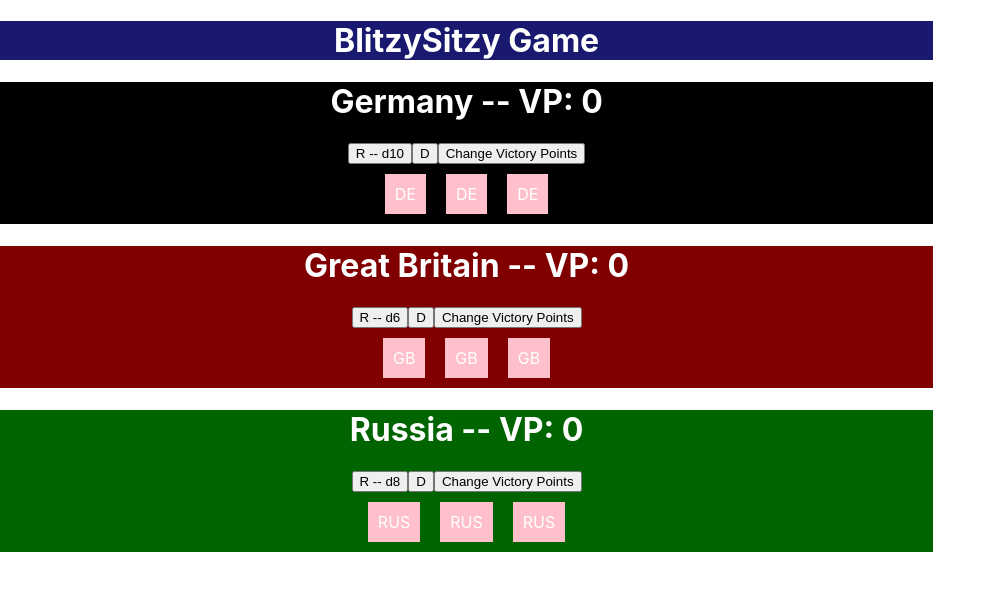
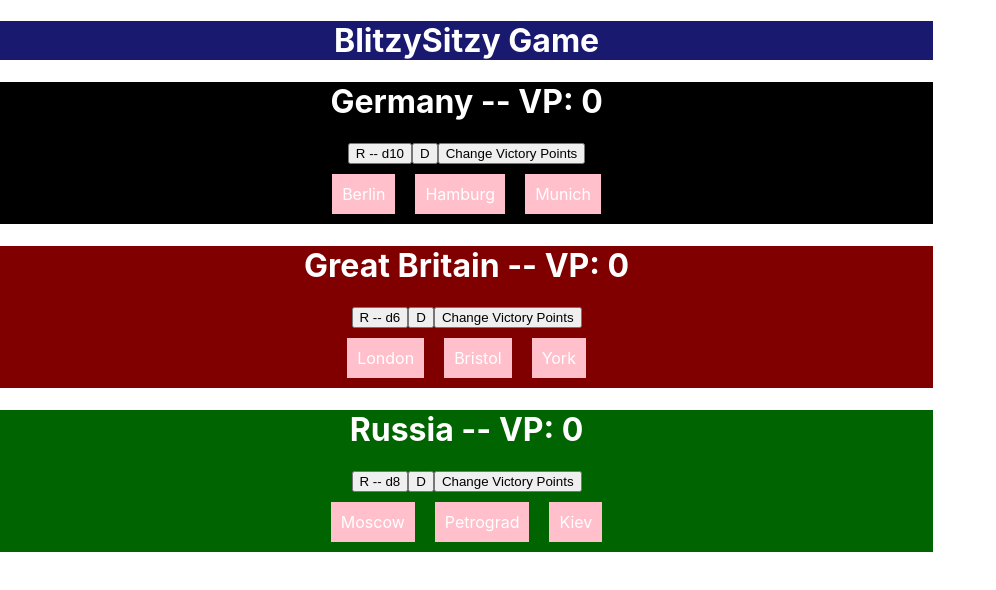
Before and after one commit to d-easton/blitzy-sitzy, a React (Create React App) app: page / in a window 1280 px wide. Shown: the top 590 px of the page, without its empty margins (0-996 px from the left). Built offline with nearby package versions, Linux system fonts and the light colour scheme.

Commit message:
fixed bugs in arguments to add dynamic city rendering

```diff
--- a/src/assets/spaces/space-text-library.js
+++ b/src/assets/spaces/space-text-library.js
@@ -1,3 +1,4 @@
+import React, {Component} from 'react';
 import Space from "../../components/nation/components/space";
 
 /*
--- a/src/components/nation/components/space/space.js
+++ b/src/components/nation/components/space/space.js
@@ -2,7 +2,7 @@ import React, {Component} from 'react';
 //import './space.css';
 
 class Space extends Component {
-    constructor(props, id, effect, text, nation) {
+    constructor(id, effect, text, nation, props) {  // todo: props must come last here, so fix params
         super(props);
         this.id = id;
         this.effect = effect;
@@ -29,7 +29,7 @@ class Space extends Component {
     }
     */
     render() {
-      return(<p> {this.text} </p>);
+      return(<li>{this.props.text}</li>);
    }
 
 };
--- a/src/components/nation/components/track/track.js
+++ b/src/components/nation/components/track/track.js
@@ -33,8 +33,13 @@ const Track = props => {
     });
 
     */
-
-    const trackBody = props.spaces.map((item) =><li>{item}</li>); //    , i    <li key={i} value={item}
+    const trackBody = props.spaces.map((item) => <Space
+        id={item.id}
+        effect={item.effect}
+        text={item.text}
+        nation={item.nation}
+    />);
+                      //    , i    <li key={i} value={item}
 
     return (
         <ul>
--- a/src/components/nation/nation.js
+++ b/src/components/nation/nation.js
@@ -40,6 +40,7 @@ class Nation extends Component {
         }
 
         this.spaces = Spaces[this.id];
+        console.log("construct nation -- "+ Spaces[this.id][0].effect);
     }
 
     componenetDidMount(){
@@ -72,7 +73,7 @@ class Nation extends Component {
                 <RollButton class={this.id} dieSize={this.dieSize} onClick></RollButton>
                 <DrawButton class={this.id} onclick={this.handleClickRollButton}></DrawButton>
                 <button onClick={this.props.handleUpdateVP}>Change Victory Points</button>
-                <Track spaces={this.spaces.map(x => x.text)}/>
+                <Track spaces={this.spaces}/>
             </div>
         );
     };
```
